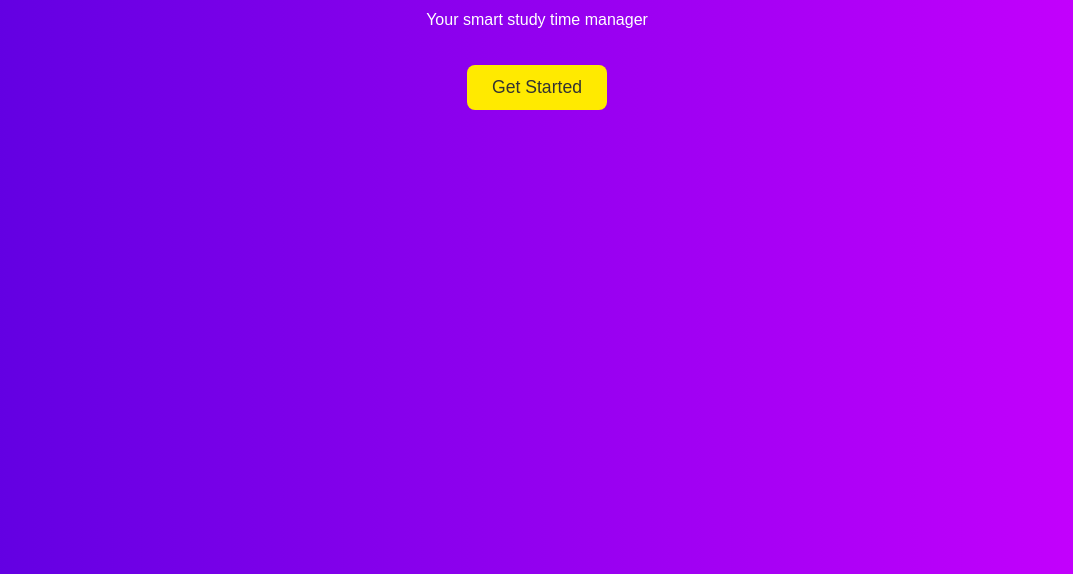
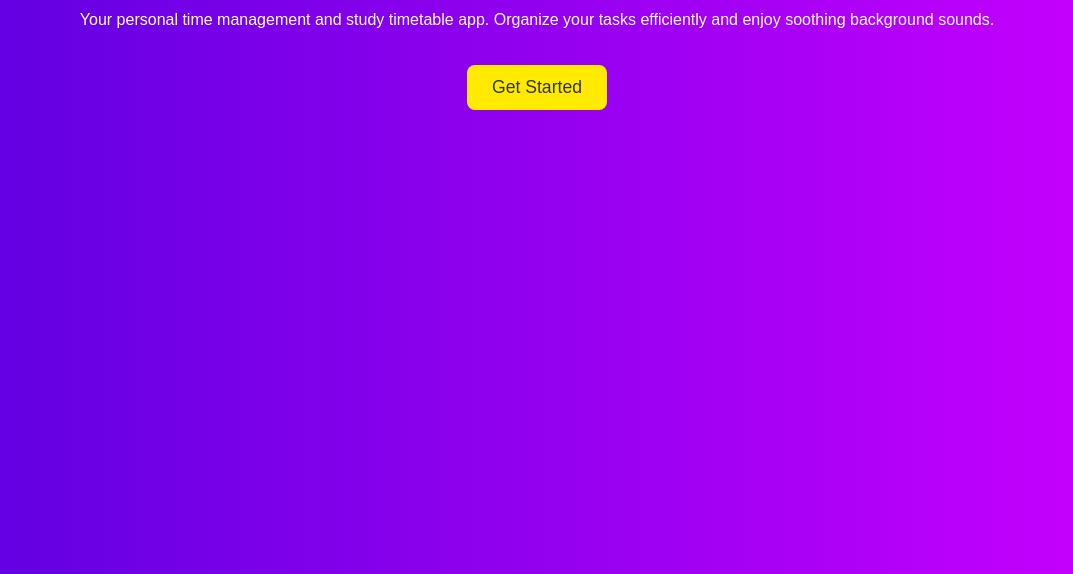
Before and after one commit to shrivarsh1515/Planova, a plain HTML site: page index.html in a window 1280 px wide. Shown: the part 266-840 px from the top of the page, without its empty margins (103-1176 px from the left). Drawn offline with Linux system fonts and the light colour scheme.

Commit message:
Update index.html 2

```diff
--- a/index.html
+++ b/index.html
@@ -11,7 +11,7 @@
 
 <div class="welcome-screen" id="welcomeScreen">
     <h1>&#x2728; Welcome to <span>Planova</span></h1>
-    <p>Your smart study time manager</p>
+    <p>Your personal time management and study timetable app. Organize your tasks efficiently and enjoy soothing background sounds.</p>
     <button onclick="startApp()">Get Started</button>
 </div>
 
```
